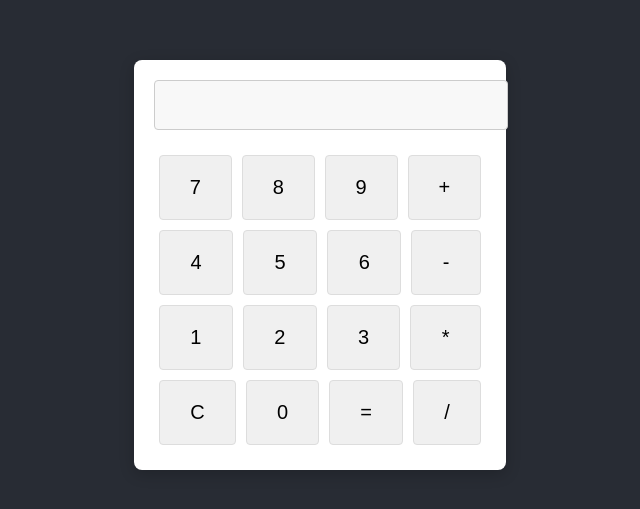
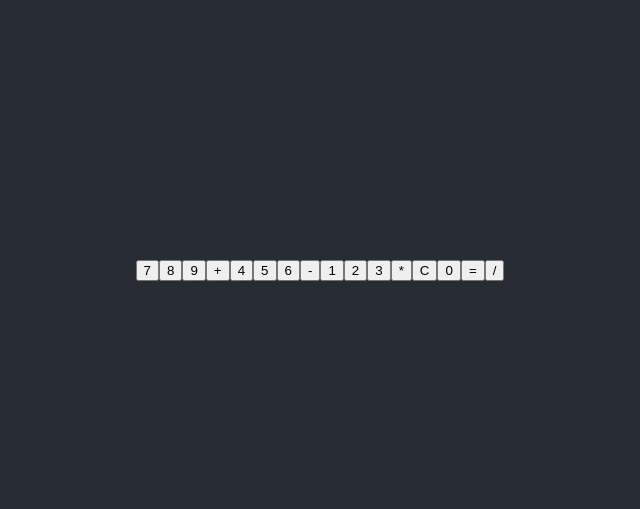
Before and after one commit to nitinun3936/react-calculator, a React (Create React App) app: page / in a window 1280 px wide. Shown: the part 135-644 px from the top of the page, without its empty margins (320-960 px from the left). Built offline with nearby package versions, Linux system fonts and the light colour scheme.

Commit message:
Refactor calculator layout and logic

```diff
--- a/src/App.css
+++ b/src/App.css
@@ -1,41 +1,19 @@
 .App {
+  text-align: center;
+  height: 100vh;
   display: flex;
   justify-content: center;
   align-items: center;
-  height: 100vh;
   background-color: #282c34;
+  color: white;
+  font-size: calc(10px + 2vmin);
 }
 
-.calculator {
-  background: #fff;
-  padding: 20px;
-  border-radius: 8px;
-  box-shadow: 0 4px 15px rgba(0,0,0,0.2);
+.App-header {
+  background-color: #282c34;
+  min-height: 100vh;
+  display: flex;
+  flex-direction: column;
+  align-items: center;
+  justify-content: center;
 }
-
-.button-row {
-  display: flex;
-  justify-content: space-between;
-}
-
-.button {
-  flex-grow: 1;
-  margin: 5px;
-  padding: 20px;
-  font-size: 20px;
-  cursor: pointer;
-  background-color: #f0f0f0;
-  border: 1px solid #ddd;
-  border-radius: 4px;
-}
-
-.display {
-  width: 100%;
-  margin-bottom: 20px;
-  padding: 10px;
-  font-size: 24px;
-  text-align: right;
-  border: 1px solid #ccc;
-  border-radius: 4px;
-  background-color: #f8f8f8;
-}
--- a/src/App.js
+++ b/src/App.js
@@ -1,11 +1,13 @@
 import React from 'react';
-import Calculator from './Calculator';
 import './App.css';
+import CalculatorComponent from './CalculatorComponent';
 
 function App() {
   return (
     <div className="App">
-      <Calculator />
+      <header className="App-header">
+        <CalculatorComponent />
+      </header>
     </div>
   );
 }
--- /dev/null
+++ b/src/Button.js
@@ -0,0 +1,9 @@
+import React from 'react';
+
+const Button = ({ label, onClick }) => (
+  <button onClick={onClick}>
+    {label}
+  </button>
+);
+
+export default Button;
--- a/src/Calculator.js
+++ b/src/Calculator.js
@@ -1,29 +1,24 @@
-import React, { useState } from 'react';
-import CalculatorComponent from './CalculatorComponent';
+import React from 'react';
+import Button from './Button';  // If you have a Button component
 
-const Calculator = () => {
-  const [input, setInput] = useState('');
-
-  const handleClick = (value) => {
-    if (value === 'C') {
-      setInput('');
-    } else if (value === '=') {
-      try {
-        setInput(eval(input).toString());
-      } catch (e) {
-        setInput('Error');
-      }
-    } else {
-      setInput(input + value);
-    }
-  };
+const Calculator = ({ input, onButtonPress }) => {
+  const buttons = [
+    '7', '8', '9', '+',
+    '4', '5', '6', '-',
+    '1', '2', '3', '*',
+    'C', '0', '=', '/'
+  ];
 
   return (
-    <div className="calculator">
-      <input type="text" value={input} readOnly className="display" />
-      <CalculatorComponent handleClick={handleClick} />
+    <div>
+      <div className="screen">{input}</div>
+      <div className="button-grid">
+        {buttons.map((label, index) => (
+          <Button key={index} label={label} onClick={() => onButtonPress(label)} />
+        ))}
+      </div>
     </div>
   );
-}
+};
 
 export default Calculator;
--- a/src/CalculatorComponent.js
+++ b/src/CalculatorComponent.js
@@ -1,24 +1,27 @@
-import React from 'react';
+import React, { useState } from 'react';
+import Calculator from './Calculator'; // Assuming this is the layout and logic handler
 
-const CalculatorComponent = ({ handleClick }) => {
-  const buttons = [
-    ['7', '8', '9', '+'],
-    ['4', '5', '6', '-'],
-    ['1', '2', '3', '*'],
-    ['C', '0', '=', '/']
-  ];
+function CalculatorComponent() {
+  const [input, setInput] = useState("");
+
+  const handleInput = (value) => {
+    // Handle different inputs like numbers, operations, etc.
+    if (value === 'C') {
+      setInput("");
+    } else if (value === '=') {
+      try {
+        setInput(eval(input).toString());
+      } catch (error) {
+        setInput("Error");
+      }
+    } else {
+      setInput(input + value);
+    }
+  };
 
   return (
     <div>
-      {buttons.map((row, idx) => (
-        <div key={idx} className="button-row">
-          {row.map((button) => (
-            <button key={button} onClick={() => handleClick(button)} className="button">
-              {button}
-            </button>
-          ))}
-        </div>
-      ))}
+      <Calculator input={input} onButtonPress={handleInput} />
     </div>
   );
 }
```
